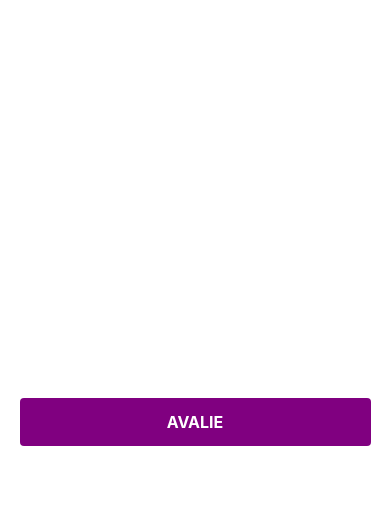
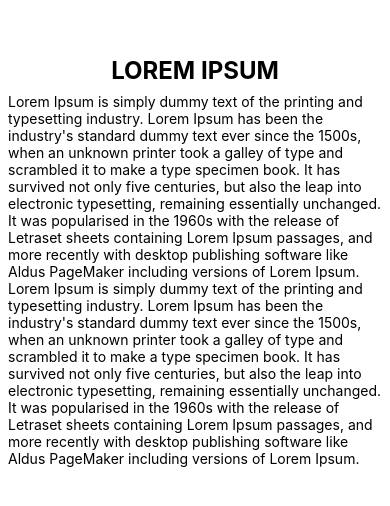
Before and after one commit to lucasmendeshy/avaliacao, a React Native app: screen / in a window 390 px wide. Shown: the top 506 px of the page. Built offline with nearby package versions, Linux system fonts and the light colour scheme.

Commit message:
Propriedades do componente Text

```diff
--- a/App.js
+++ b/App.js
@@ -1,19 +1,24 @@
 import { useState } from "react";
 import { StatusBar } from "expo-status-bar";
-import { StyleSheet, Text, View, Pressable, Alert } from "react-native";
+import { StyleSheet, Text, View, Pressable, Alert, ScrollView } from "react-native";
 
 export default function App() {
 
 
   return (
+
     <View style={estilos.container}>
       <StatusBar style="auto" />
 
 
-      <Pressable style={estilos.botao}>
-        <Text style={estilos.botaoTexto}>AVALIE</Text>
-      </Pressable>
-    </View>
+<ScrollView>
+  <Text allowFontScaling={true} maxFontSizeMultiplier={1.5}  style={estilos.titulo}>LOREM IPSUM</Text>
+  <Text allowFontScaling={true} maxFontSizeMultiplier={1.2}>Lorem Ipsum is simply dummy text of the printing and typesetting industry. Lorem Ipsum has been the industry's standard dummy text ever since the 1500s, when an unknown printer took a galley of type and scrambled it to make a type specimen book. It has survived not only five centuries, but also the leap into electronic typesetting, remaining essentially unchanged. It was popularised in the 1960s with the release of Letraset sheets containing Lorem Ipsum passages, and more recently with desktop publishing software like Aldus PageMaker including versions of Lorem Ipsum.</Text>
+
+  <Text allowFontScaling={true} maxFontSizeMultiplier={1.2}>Lorem Ipsum is simply dummy text of the printing and typesetting industry. Lorem Ipsum has been the industry's standard dummy text ever since the 1500s, when an unknown printer took a galley of type and scrambled it to make a type specimen book. It has survived not only five centuries, but also the leap into electronic typesetting, remaining essentially unchanged. It was popularised in the 1960s with the release of Letraset sheets containing Lorem Ipsum passages, and more recently with desktop publishing software like Aldus PageMaker including versions of Lorem Ipsum.</Text>
+
+      </ScrollView>
+      </View>
   );
 }
 
@@ -23,21 +28,14 @@
     backgroundColor: "#fff",
     alignItems: "center",
     justifyContent: "center",
+    marginVertical: 40,
+    padding: 8
   },
-  botao: {
-    padding: 14,
-    backgroundColor: "purple",
-    width: "90%",
-    alignItems: "center",
-    borderRadius: 4,
-  },
-  botaoTexto: {
-    color: "white",
-    fontSize: 16,
+  titulo: {
+    textAlign: "center",
+    fontSize: 24,
     fontWeight: "bold",
-  },
-  countContainer: {
-    alignItems: "center",
-    padding: 10,
-  },
+    textTransform: "uppercase",
+    marginVertical: 8
+  }
 });
```
